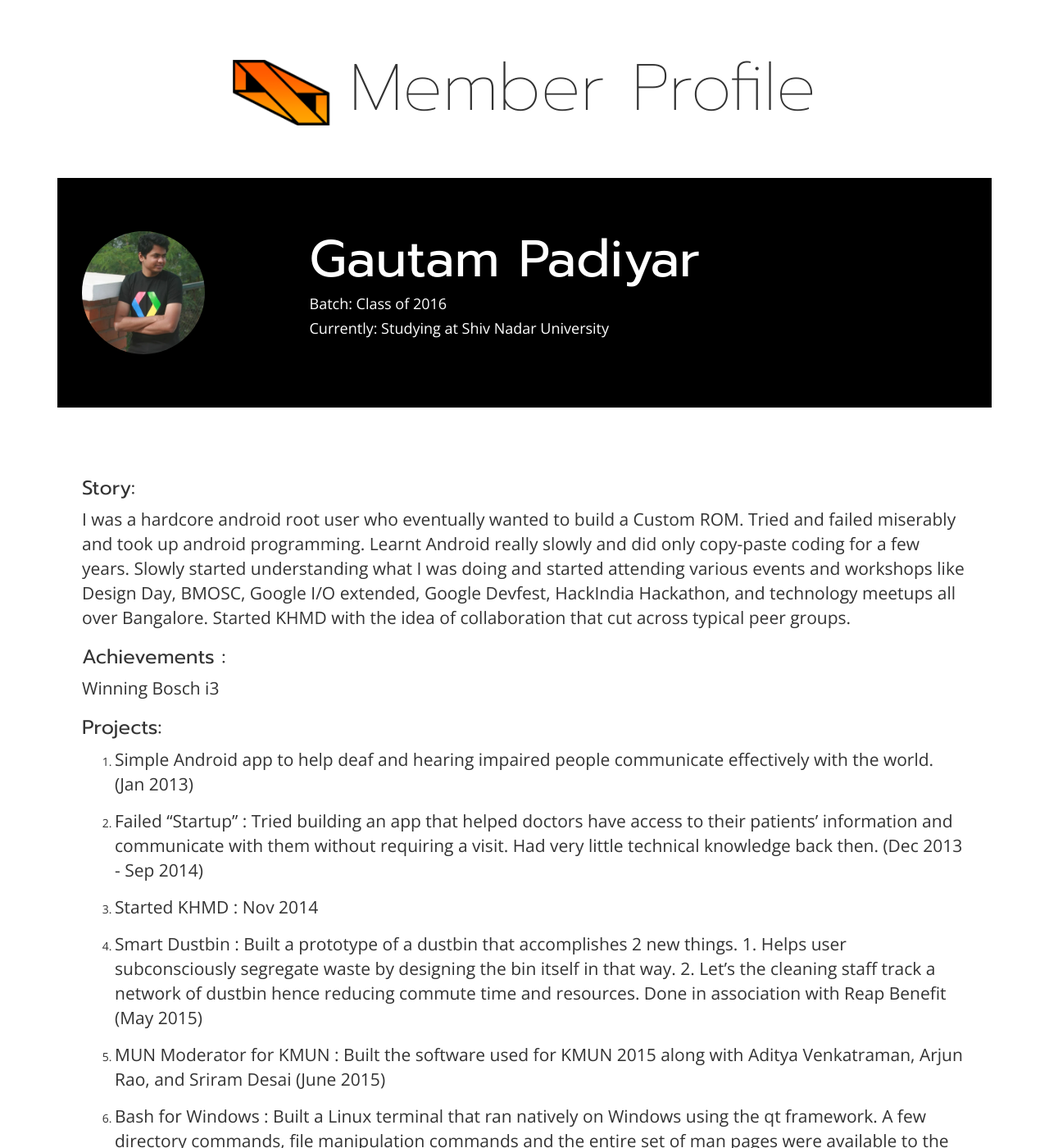
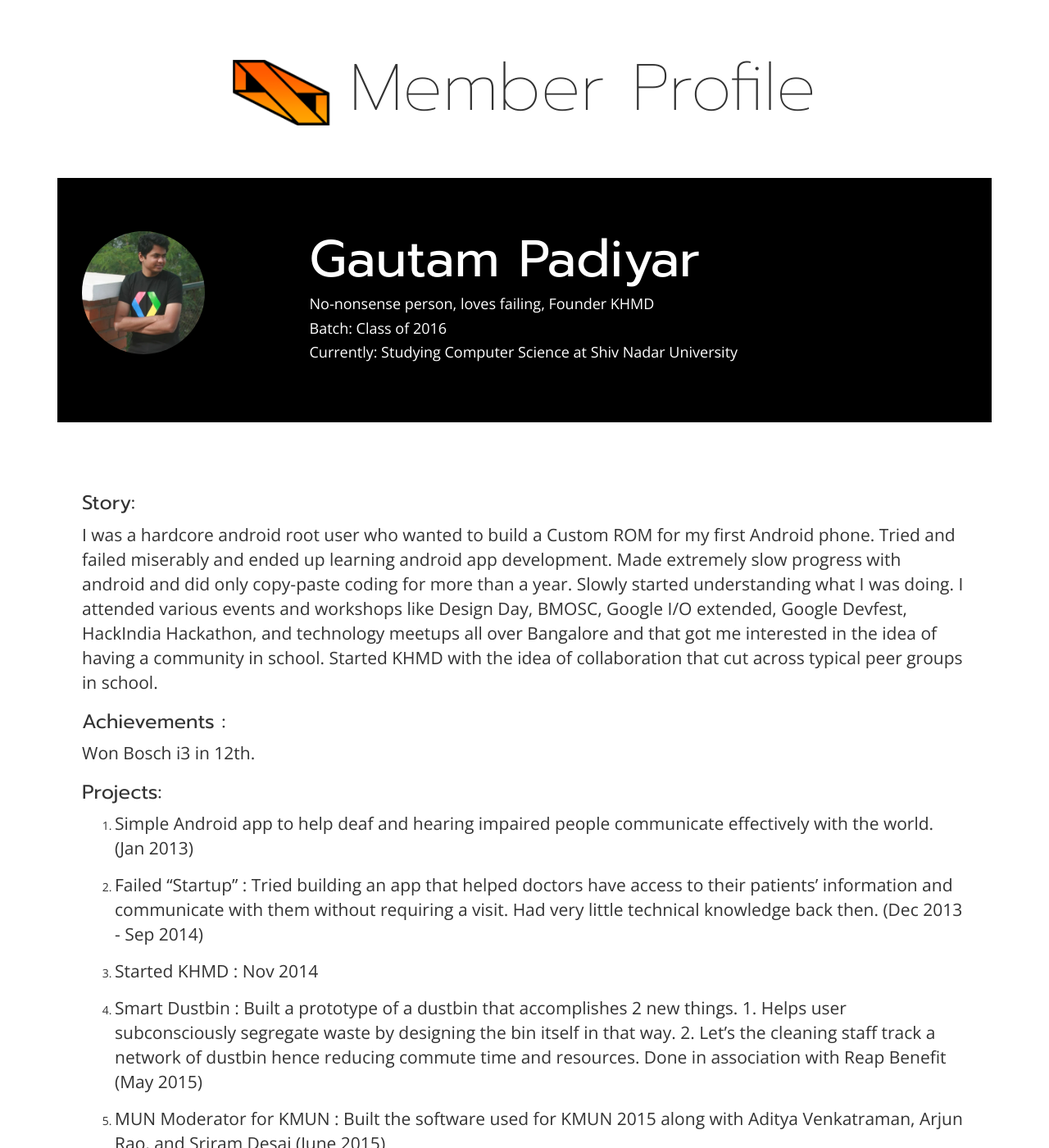
Before and after one commit to gautampadiyar/profiles, a Jekyll site: the page built from _members/gautampadiyar.md, in a window 1280 px wide and 1400 px high. Shown: the whole window at 82% size. Built offline with Jekyll 4.4.1, drawn with Linux system fonts in a browser that asks for light colours; nearby versions of some CDN libraries; some of the changed text lies outside the part shown.

Commit message:
Update gautampadiyar.md

```diff
--- a/_members/gautampadiyar.md
+++ b/_members/gautampadiyar.md
@@ -1,20 +1,20 @@
 ---
 layout: post
 title: Gautam Padiyar
-description:
+description: No-nonsense person, loves failing, Founder KHMD
 batch: Class of 2016
-current: Studying at Shiv Nadar University
+current: Studying Computer Science at Shiv Nadar University
 image:
     profile: "gp.jpg"
 published: true
 ---
 ### Story:
 
-I was a hardcore android root user who eventually wanted to build a Custom ROM. Tried and failed miserably and took up android programming. Learnt Android really slowly and did only copy-paste coding for a few years. Slowly started understanding what I was doing and started attending various events and workshops like Design Day, BMOSC, Google I/O extended, Google Devfest, HackIndia Hackathon, and technology meetups all over Bangalore. Started KHMD with the idea of collaboration that cut across typical peer groups.
+I was a hardcore android root user who wanted to build a Custom ROM for my first Android phone. Tried and failed miserably and ended up learning android app development. Made extremely slow progress with android and did only copy-paste coding for more than a year. Slowly started understanding what I was doing. I attended various events and workshops like Design Day, BMOSC, Google I/O extended, Google Devfest, HackIndia Hackathon, and technology meetups all over Bangalore and that got me interested in the idea of having a community in school. Started KHMD with the idea of collaboration that cut across typical peer groups in school.
 
 ### Achievements :
 
-Winning Bosch i3
+Won Bosch i3 in 12th.
 
 ### Projects:
 
@@ -33,7 +33,7 @@ Winning Bosch i3
 
 7. Worked with Reap Benefit on their Arduino and sensor based innovation like their smart drip irrigation system. (June 2016)
 
-8. KHMD App : Work ends in the near future. (Oct 2016)
+8. KHMD App : No idea what it'll become (Oct 2016 - )
 
 9. Crowdsourced pothole detector for Android : Ongoing for the near future. (Sep 2016 - )
 
@@ -47,5 +47,5 @@ Android, C and *NIX systems, machine learning, sensors and basics of pretty much
 
 ### Contact info
 
-I'm always available by email.
-Ping me if you want my phone number.
+perpetually available at gautam[.]padiyar[@]gmail[.]cPm
+Ping me if you want my phone number to discuss stuff in more detail.
```
